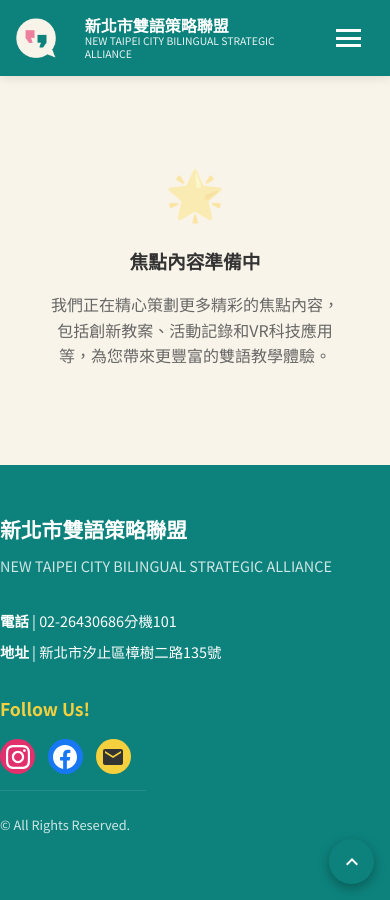
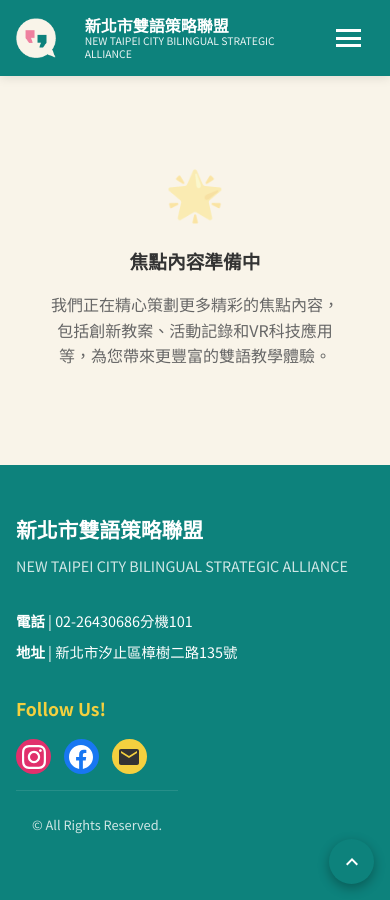
Before and after one commit to ntpc-bsa/ntpc-bsa.github.io, a Jekyll site: the page built from index.html, in a window 390 px wide and 900 px high, scrolled down 1009 px. Built offline with Jekyll 4.4.1, drawn with Linux system fonts in a browser that asks for light colours; some web fonts are replaced.

Commit message:
Add appropriate padding to mobile footer for better spacing

```diff
--- a/assets/css/style.css
+++ b/assets/css/style.css
@@ -1357,7 +1357,7 @@ body {
         flex-direction: column;
         gap: 2rem;
         text-align: left;
-        padding: 0;
+        padding: 0 1rem 0 1rem;
     }
 
     .footer-social {
@@ -1371,7 +1371,7 @@ body {
 
     .footer-copyright {
         text-align: left;
-        padding: 1.5rem 1.5rem 1rem 0;
+        padding: 1.5rem 1rem 1rem 1rem;
         margin: 1rem 0 0 0;
         max-width: none;
         border-top: 1px solid rgba(255,255,255,0.1);
@@ -1514,7 +1514,7 @@ body {
 
     /* 頁腳優化 */
     .footer-content {
-        padding: 0;
+        padding: 0 1rem 0 1rem;
         gap: 1.5rem;
     }
 
@@ -1544,7 +1544,7 @@ body {
     }
 
     .footer-copyright {
-        padding: 1.5rem 1rem 1rem 0;
+        padding: 1.5rem 1rem 1rem 1rem;
         text-align: left;
         margin: 1rem 0 0 0;
         max-width: none;
```
